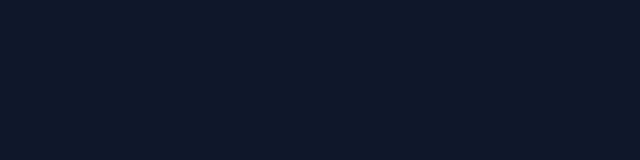
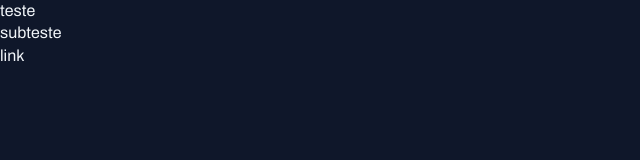
Before and after one commit to Hugo-Queiroz01/Fullstack-Projeto-Portal-De-Not-cias, a plain HTML site: page index.html in a window 1280 px wide. Shown: the whole page, without its empty margins (0-640 px from the left). Drawn offline with Linux system fonts and the light colour scheme; a web font is replaced by a local one.

Commit message:
aplicando fontes no projeto

```diff
--- a/index.html
+++ b/index.html
@@ -1,12 +1,19 @@
 <!DOCTYPE html>
 <html lang="pt-br">
 <head>
+  <link rel="preconnect" href="https://fonts.googleapis.com">
+  <link rel="preconnect" href="https://fonts.gstatic.com" crossorigin>
+
   <meta charset="UTF-8">
   <meta name="viewport" content="width=device-width, initial-scale=1.0">
   <title>Portal de Notícias</title>
   <link rel="stylesheet" href="styles/index.css">
+
+  <link href="https://fonts.googleapis.com/css2?family=Alice&family=Archivo:ital,wght@0,100..900;1,100..900&family=Poppins:wght@400;700&display=swap" rel="stylesheet">
 </head>
 <body>
-
+  <h1>teste</h1>
+  <h2>subteste</h2>
+  <a href="#">link</a>
 </body>
 </html>
--- a/styles/global.css
+++ b/styles/global.css
@@ -11,10 +11,32 @@
   --stroke-color: #1E293B;
   --text-color-primary: #F1F5F9;
   --text-color-secondary: #CBD5E1;
+
+  --font-family: 'Archivo', sans-serif;
+  --h1: 800 24px/135% var(--font-family);
+  --h2: 800 16px/140% var(--font-family);
+  --h3: 800 14px/140% var(--font-family);
+  --text-span: 600 14px/145% var(--font-family);
+  --text: 400 16px/140% var(--font-family);
+  --text-sm: 400 14px/160% var(--font-family);
 }
 
 body {
+  font: var(--text);
   color: var(--text-color-primary);
   background-color: var(--bg-color);
 
 }
+
+a {
+  text-decoration: none;
+  color: inherit;
+}
+
+a:hover {
+  color: var(--brand-color-light)
+}
+
+h1, h2, h3 {
+  font: inherit;
+}
```
